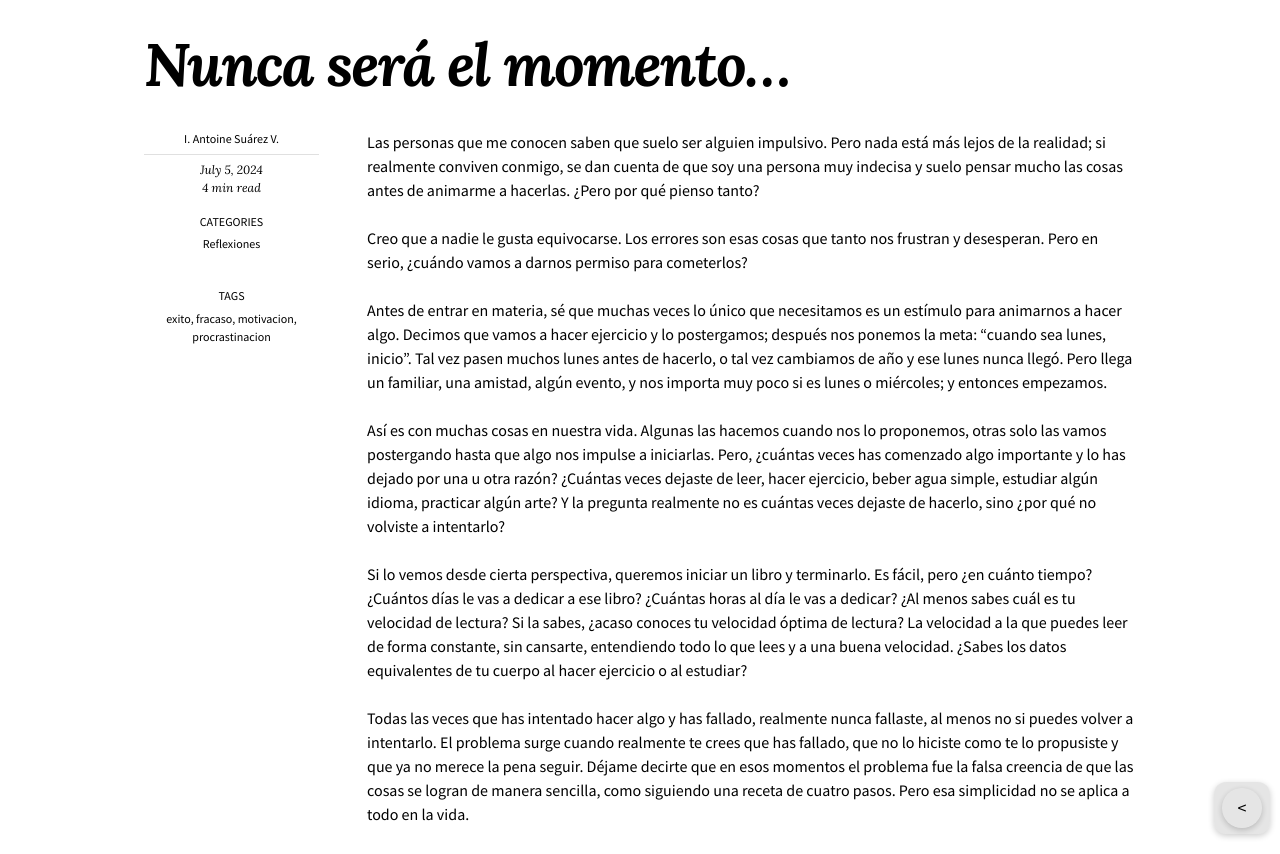
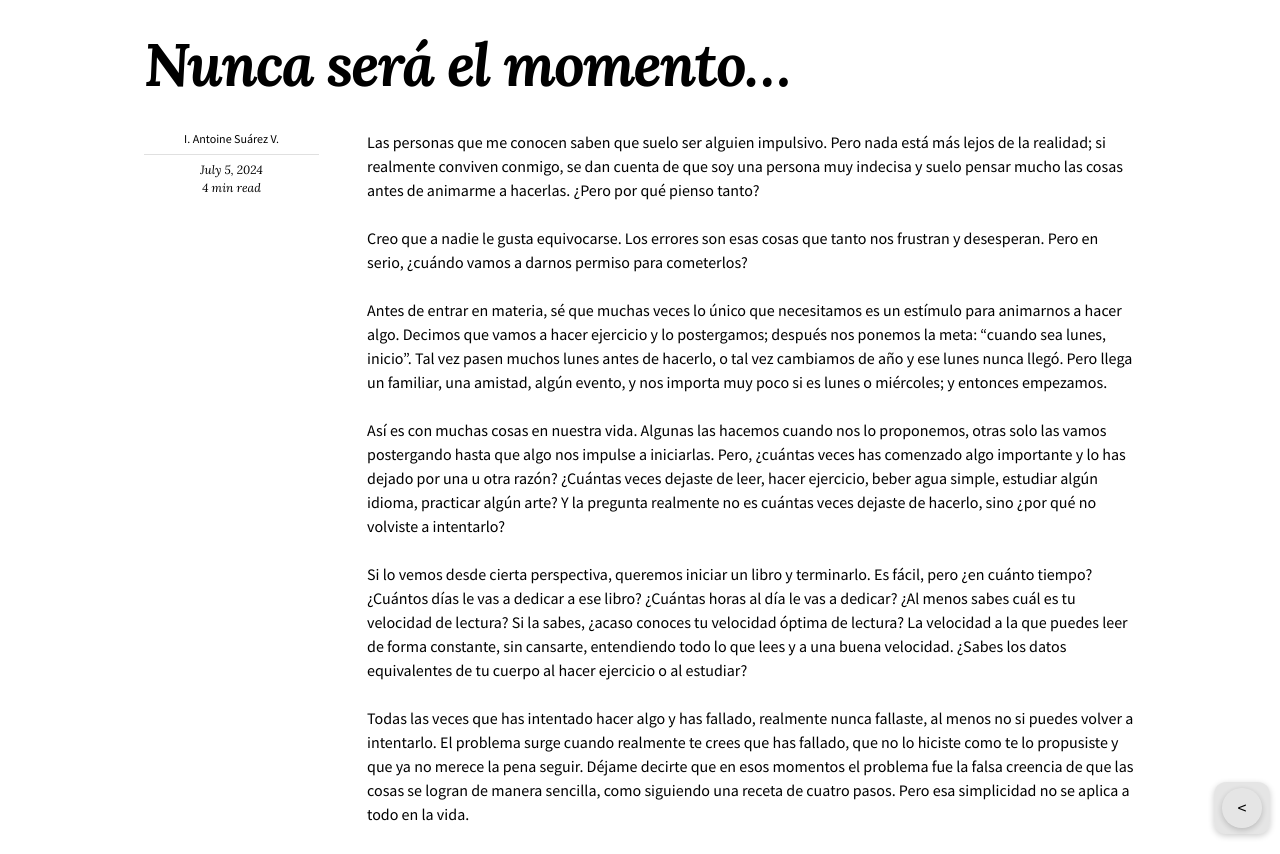
Before and after one commit to KajiiNarumi/iasuarezv, a Jekyll site: the page built from _posts/2024-07-05-nunca-sera-el-momento.md, in a window 1280 px wide and 900 px high, scrolled down 816 px, cut to the strip 46-900 px from the top of the window. Built offline with Jekyll 4.4.1, drawn with Linux system fonts in a browser that asks for light colours; nearby versions of some CDN libraries.

Commit message:
Update post metadata for 'Nunca será el momento'

```diff
--- a/_posts/2024-07-05-nunca-sera-el-momento.md
+++ b/_posts/2024-07-05-nunca-sera-el-momento.md
@@ -2,14 +2,11 @@
 layout: post
 author:
   name: "I. Antoine Suárez V."
-categories: [Reflexiones]
-tags: [procrastinacion, motivacion, fracaso, exito]
 title: "Nunca será el momento..."
 date: 2024-07-05
 image:
   path: /images/2024-07-05-nunca-sera-el-momento.jpg
   caption: "Foto de Patrick Schneider en Unsplash"
-image_alt: "Mujer de espaldas en medio de un desierto de dunas"
 excerpt: "¿Cuándo será el momento perfecto para hacer lo que sueñas? Una reflexión sobre el miedo a fallar, los impulsos, y cómo dejar de esperar para volver a intentarlo."
 ---
 
```
